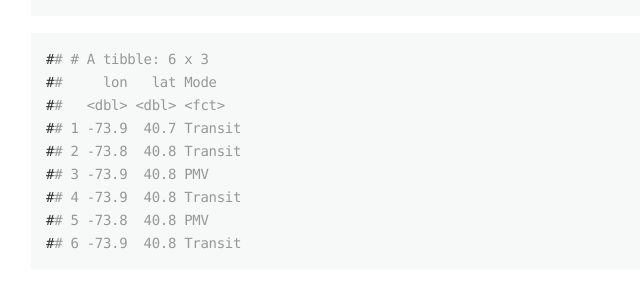
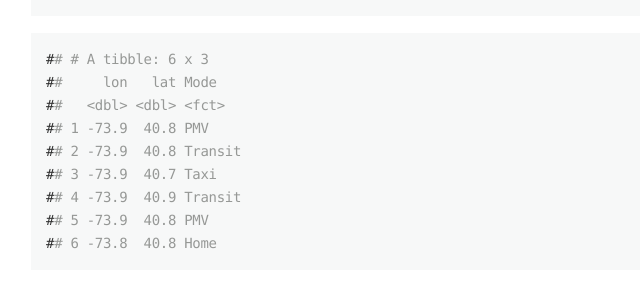
Before and after one commit to sean-connelly/sean-connelly.github.io, a plain HTML site: page 2018/07/04/census-mapping-rmd/index.html in a window 1280 px wide. Shown: the part 5222-5515 px from the top of the page, 234-874 px from the left. Drawn offline with nearby package versions, Linux system fonts and the light colour scheme.

Commit message:
fix resume link

```diff
--- a/2018/07/04/census-mapping-rmd/index.html
+++ b/2018/07/04/census-mapping-rmd/index.html
@@ -178,7 +178,7 @@
 
   <li class="sidebar-button">
 
-      <a class="sidebar-button-link " href="/files/sean_connelly_resume.pdf">
+      <a class="sidebar-button-link " href="/pdf/sean_connelly_resume.pdf">
 
       <i class="sidebar-button-icon fa fa-lg fa-file"></i>
 
@@ -396,12 +396,12 @@ head(ny14_dots)</code></pre>
 <pre><code>## # A tibble: 6 x 3
 ##     lon   lat Mode
 ##   &lt;dbl&gt; &lt;dbl&gt; &lt;fct&gt;
-## 1 -73.9  40.7 Transit
-## 2 -73.8  40.8 Transit
-## 3 -73.9  40.8 PMV
-## 4 -73.9  40.8 Transit
-## 5 -73.8  40.8 PMV
-## 6 -73.9  40.8 Transit</code></pre>
+## 1 -73.9  40.8 PMV
+## 2 -73.9  40.8 Transit
+## 3 -73.9  40.7 Taxi
+## 4 -73.9  40.9 Transit
+## 5 -73.9  40.8 PMV
+## 6 -73.8  40.8 Home</code></pre>
 <p>
 <p>Armed with the dots data frame, we can now plot our map:</p>
 <pre class="r"><code>#=============
```
Also changed, not shown: 2018/05/04/first-post-rmd/index.html (+1 -1 lines), archives/index.html (+1 -1 lines), categories/index.html (+1 -1 lines), categories/r/index.html (+1 -1 lines), index.html (+1 -1 lines), post/index.html (+1 -1 lines), tags/animation/index.html (+1 -1 lines), tags/bike/index.html (+1 -1 lines), tags/congress/index.html (+1 -1 lines), tags/gif/index.html (+1 -1 lines), tags/github-pages/index.html (+1 -1 lines), tags/hugo/index.html (+1 -1 lines), tags/index.html (+1 -1 lines), tags/introduction/index.html (+1 -1 lines), 3 more files, 1 other file.
